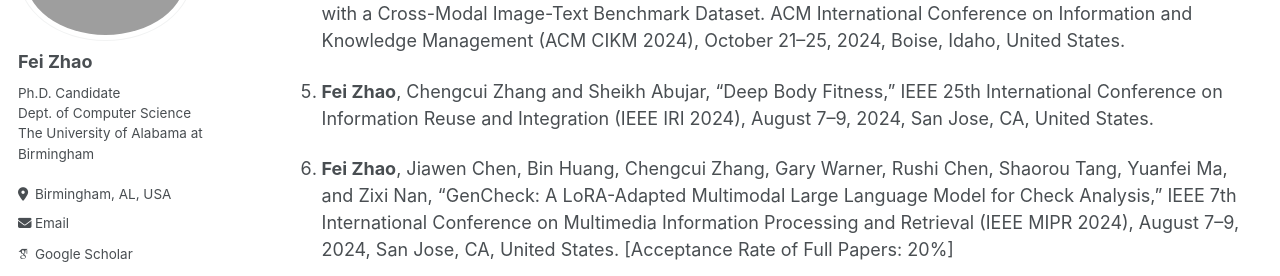
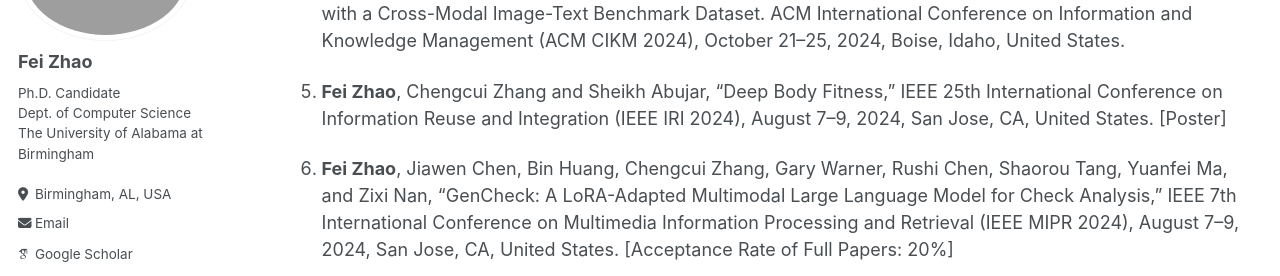
Before and after one commit to feizhao19/feizhao19.github.io, a Jekyll site: the page built from _pages/about.md, in a window 1280 px wide and 900 px high, scrolled down 2552 px. Shown: the part 179-455 px from the top of the window. Built offline with Jekyll 4.4.1, drawn with Linux system fonts in a browser that asks for light colours; some web fonts are replaced.

Commit message:
Update publications list

```diff
--- a/_pages/about.md
+++ b/_pages/about.md
@@ -107,7 +107,7 @@ Explore my projects, publications, and more on my [LinkedIn](https://www.linkedi
 
 4. **Fei Zhao**, Jiawen Chen, Bin Huang, and Chengcui Zhang, CheckGuard: Advancing Stolen Check Detection with a Cross-Modal Image-Text Benchmark Dataset. ACM International Conference on Information and Knowledge Management (ACM CIKM 2024), October 21–25, 2024, Boise, Idaho, United States.
 
-5. **Fei Zhao**, Chengcui Zhang and Sheikh Abujar, "Deep Body Fitness," IEEE 25th International Conference on Information Reuse and Integration (IEEE IRI 2024), August 7–9, 2024, San Jose, CA, United States.
+5. **Fei Zhao**, Chengcui Zhang and Sheikh Abujar, "Deep Body Fitness," IEEE 25th International Conference on Information Reuse and Integration (IEEE IRI 2024), August 7–9, 2024, San Jose, CA, United States. [Poster]
 
 6. **Fei Zhao**, Jiawen Chen, Bin Huang, Chengcui Zhang, Gary Warner, Rushi Chen, Shaorou Tang, Yuanfei Ma, and Zixi Nan, "GenCheck: A LoRA-Adapted Multimodal Large Language Model for Check Analysis," IEEE 7th International Conference on Multimedia Information Processing and Retrieval (IEEE MIPR 2024), August 7–9,
 2024, San Jose, CA, United States. [Acceptance Rate of Full Papers: 20%]
```
Also changed, not shown: _pages/home.md (+1 -1 lines).
